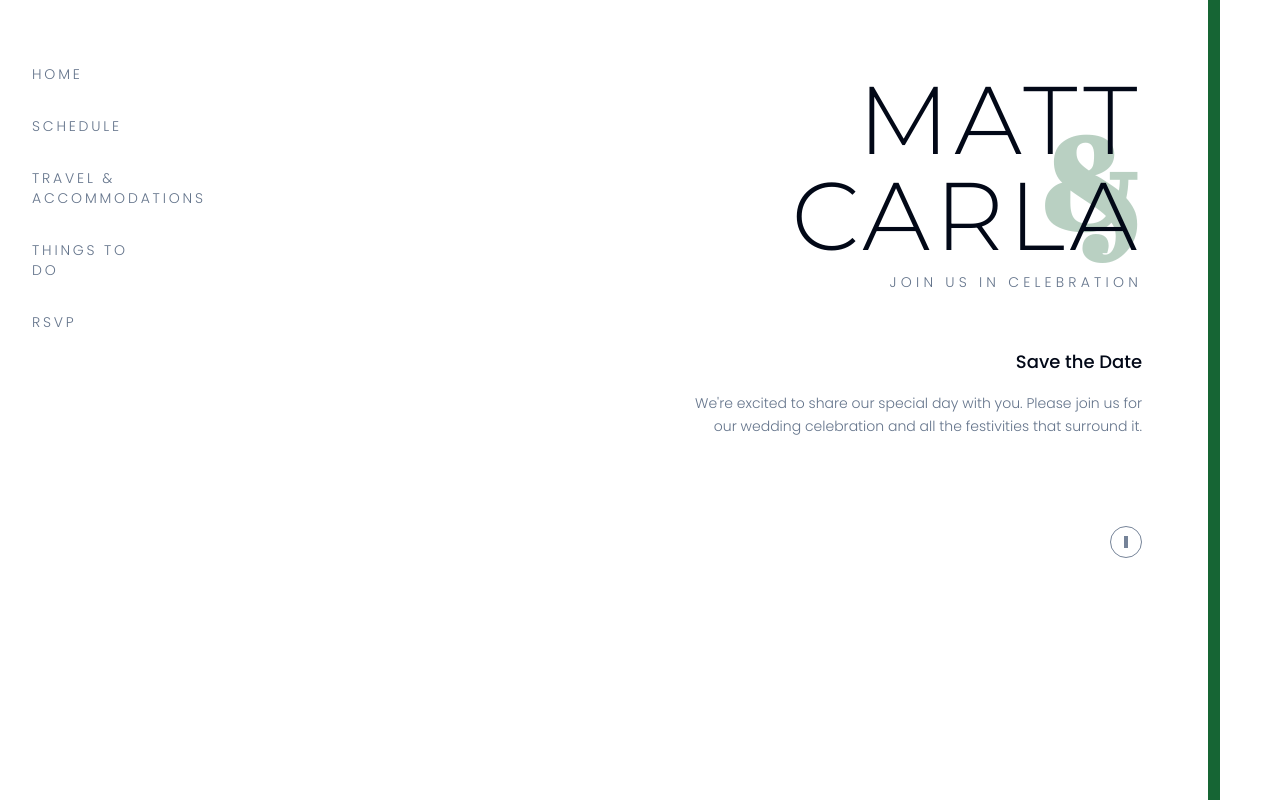
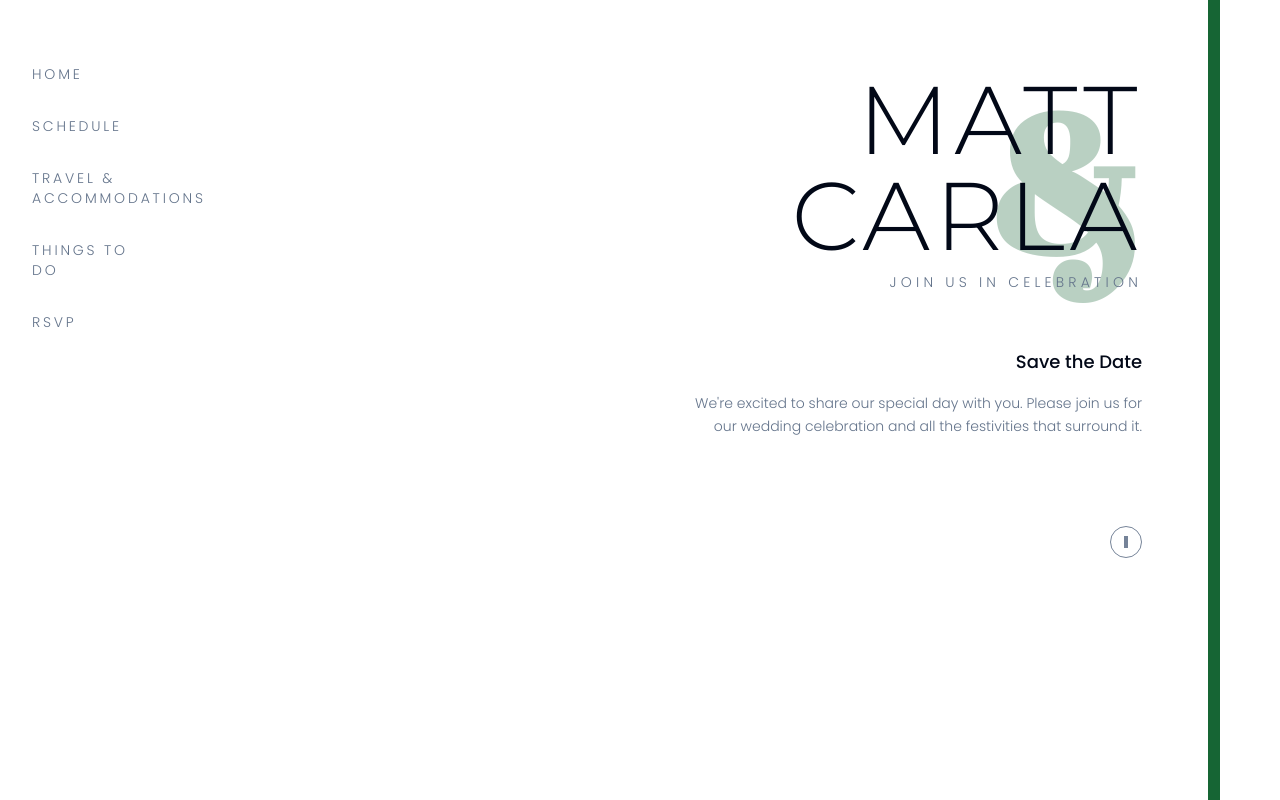
Before and after one commit to theplaylabs/layered-sticky-canvas, a React (Vite) app: page / in a window 1280 px wide. Shown: the top 800 px of the page. Built offline with nearby package versions, Linux system fonts and the light colour scheme.

Commit message:
Adjust heading layout
Move heading text left and increase ampersand size.

```diff
--- a/src/pages/Index.tsx
+++ b/src/pages/Index.tsx
@@ -14,11 +14,11 @@ const Index = () => {
           <div className="space-y-2 relative">
             {/* Large green ampersand background */}
             <div className="absolute inset-0 flex items-center justify-end">
-              <span className="text-9xl font-accent font-bold text-green-800/30 select-none">&</span>
+              <span className="text-[12rem] font-accent font-bold text-green-800/30 select-none">&</span>
             </div>
 
             {/* Names layered on top */}
-            <div className="relative z-10">
+            <div className="relative z-10 -ml-5">
               <h1 className="text-8xl font-secondary font-light tracking-wider text-foreground">
                 MATT
               </h1>
```
